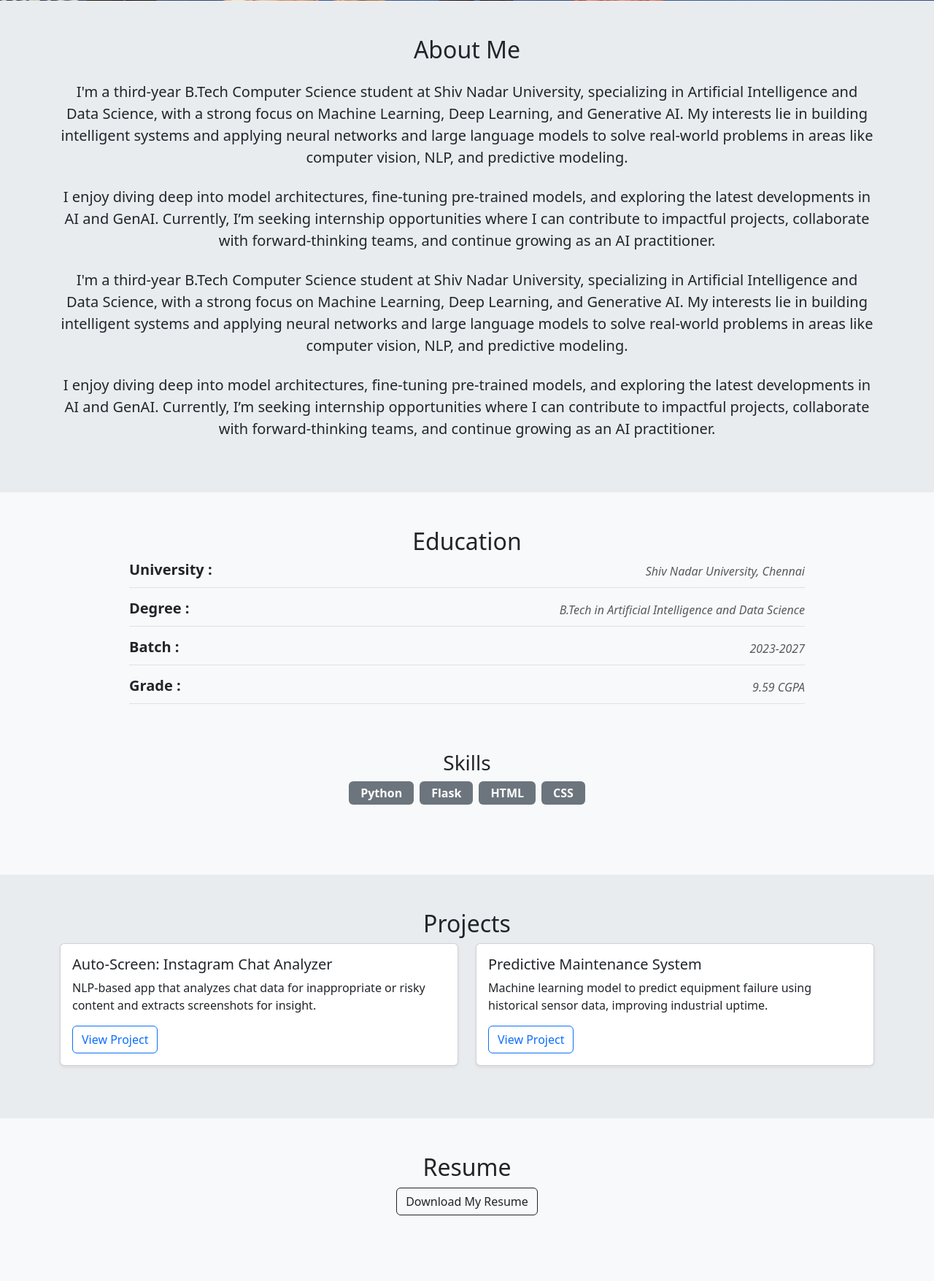
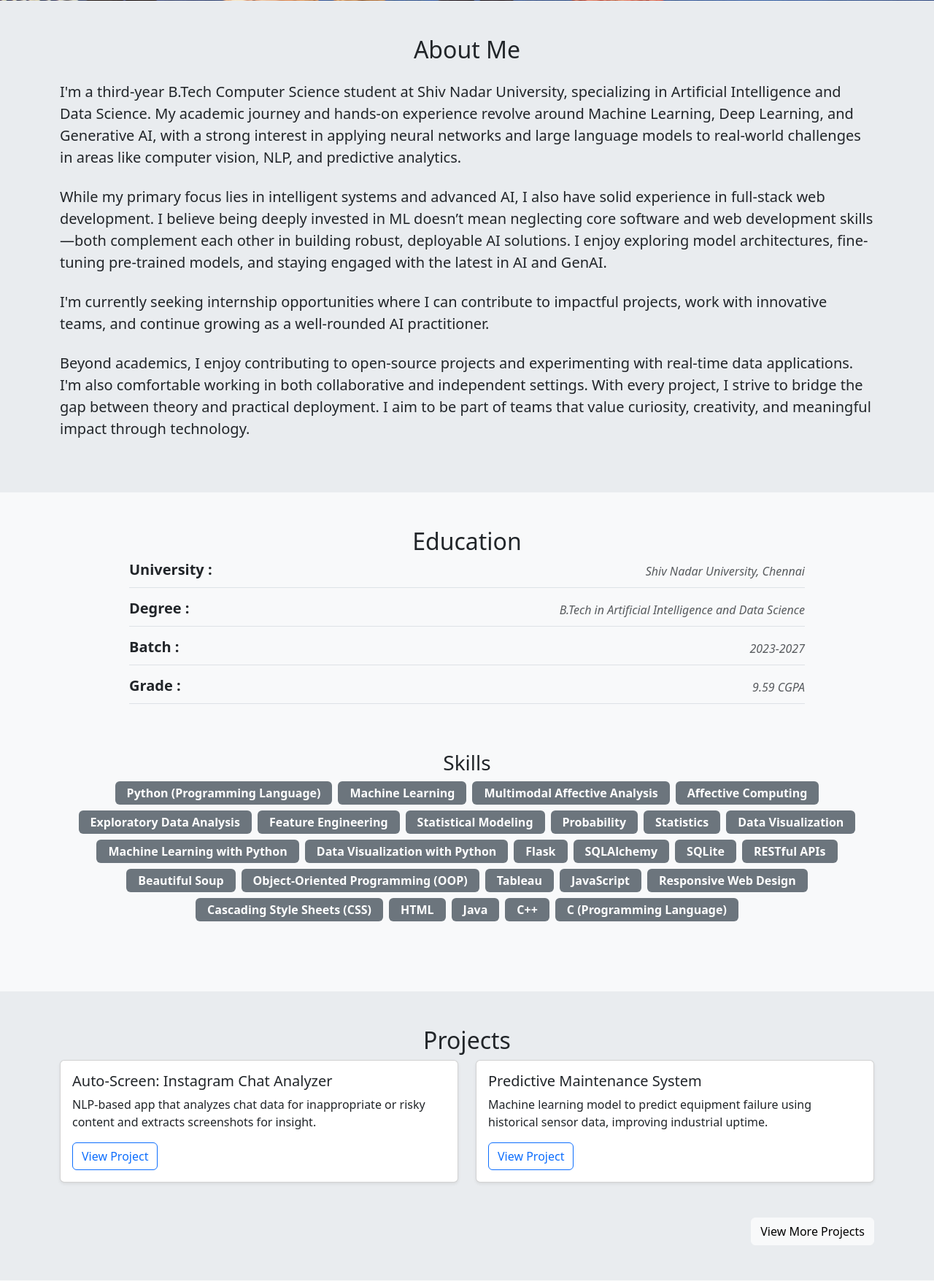
Before and after one commit to Yashwanth-Krishna-D/flask-application, a Flask app: page / in a window 1280 px wide. Shown: the part 739-2495 px from the top of the page at 73% size. Run offline with Flask 3, Linux system fonts and the light colour scheme.

Commit message:
Feature enhancement

```diff
--- a/app.py
+++ b/app.py
@@ -1,16 +1,16 @@
 ### Python Flask Application
 
-from flask import Flask, render_template, url_for
+from flask import Flask, render_template
 
 app = Flask(__name__)
 
-about_content = ["I'm a third-year B.Tech Computer Science student at Shiv Nadar University, specializing in Artificial Intelligence and Data Science, with a strong focus on Machine Learning, Deep Learning, and Generative AI. My interests lie in building intelligent systems and applying neural networks and large language models to solve real-world problems in areas like computer vision, NLP, and predictive modeling.",
+about_content = ["I'm a third-year B.Tech Computer Science student at Shiv Nadar University, specializing in Artificial Intelligence and Data Science. My academic journey and hands-on experience revolve around Machine Learning, Deep Learning, and Generative AI, with a strong interest in applying neural networks and large language models to real-world challenges in areas like computer vision, NLP, and predictive analytics.",
 
-              "I enjoy diving deep into model architectures, fine-tuning pre-trained models, and exploring the latest developments in AI and GenAI. Currently, I’m seeking internship opportunities where I can contribute to impactful projects, collaborate with forward-thinking teams, and continue growing as an AI practitioner.",
+"While my primary focus lies in intelligent systems and advanced AI, I also have solid experience in full-stack web development. I believe being deeply invested in ML doesn’t mean neglecting core software and web development skills—both complement each other in building robust, deployable AI solutions. I enjoy exploring model architectures, fine-tuning pre-trained models, and staying engaged with the latest in AI and GenAI.",
 
-                "I'm a third-year B.Tech Computer Science student at Shiv Nadar University, specializing in Artificial Intelligence and Data Science, with a strong focus on Machine Learning, Deep Learning, and Generative AI. My interests lie in building intelligent systems and applying neural networks and large language models to solve real-world problems in areas like computer vision, NLP, and predictive modeling.",
+" I'm currently seeking internship opportunities where I can contribute to impactful projects, work with innovative teams, and continue growing as a well-rounded AI practitioner.",
 
-                "I enjoy diving deep into model architectures, fine-tuning pre-trained models, and exploring the latest developments in AI and GenAI. Currently, I’m seeking internship opportunities where I can contribute to impactful projects, collaborate with forward-thinking teams, and continue growing as an AI practitioner."]
+"Beyond academics, I enjoy contributing to open-source projects and experimenting with real-time data applications. I'm also comfortable working in both collaborative and independent settings. With every project, I strive to bridge the gap between theory and practical deployment. I aim to be part of teams that value curiosity, creativity, and meaningful impact through technology."]
 
 education_content = {
   "University :": "Shiv Nadar University, Chennai",
@@ -19,7 +19,35 @@ education_content = {
   "Grade :": "9.59 CGPA"
 }
 
-skills_content = ['Python', 'Flask', 'HTML', 'CSS']
+skills_content = [
+    "Python (Programming Language)",
+    "Machine Learning",
+    "Multimodal Affective Analysis",
+    "Affective Computing",
+    "Exploratory Data Analysis",
+    "Feature Engineering",
+    "Statistical Modeling",
+    "Probability",
+    "Statistics",
+    "Data Visualization",
+    "Machine Learning with Python",
+    "Data Visualization with Python",
+    "Flask",
+    "SQLAlchemy",
+    "SQLite",
+    "RESTful APIs",
+    "Beautiful Soup",
+    "Object-Oriented Programming (OOP)",
+    "Tableau",
+    "JavaScript",
+    "Responsive Web Design",
+    "Cascading Style Sheets (CSS)",
+    "HTML",
+    "Java",
+    "C++",
+    "C (Programming Language)"
+]
+
 
 project_content = []
 
--- a/templates/about.html
+++ b/templates/about.html
@@ -2,7 +2,7 @@
   <div class="container">
     <h2 class="text-center section-title mb-4">About Me</h2>
     {% for para in about %}
-      <p class="fs-5 text-center my-4">{{ para }}</p>
+      <p class="fs-5 text-start my-4">{{ para }}</p>
     {% endfor %}
   </div>
 </section>
--- a/templates/contact.html
+++ b/templates/contact.html
@@ -2,6 +2,21 @@
   <div class="container">
     <h2 class="section-title">Get in Touch</h2>
     <p class="lead">Open to collaboration, projects, and meaningful conversations.</p>
-    <a href="mailto:yashwanth@example.com" class="btn btn-primary btn-lg"><i class="bi bi-envelope-fill me-2"></i>Contact Me</a>
+
+    <a href="mailto:yashwanth23110541@snuchennai.edu.in" class="btn btn-primary btn-lg m-2">
+      <i class="bi bi-envelope-fill me-2"></i> Outlook
+    </a>
+
+    <a href="https://www.linkedin.com/in/yashwanth-krishna-devendran" target="_blank" class="btn btn-primary btn-lg m-2">
+      <i class="bi bi-linkedin me-2"></i> LinkedIn
+    </a>
+
+    <a href="https://wa.me/9344650385" target="_blank" class="btn btn-primary btn-lg m-2">
+      <i class="bi bi-whatsapp me-2"></i> WhatsApp
+    </a>
+
+    <a href="https://github.com/Yashwanth-Krishna-D" target="_blank" class="btn btn-primary btn-lg m-2">
+      <i class="bi bi-github me-2"></i> GitHub
+    </a>
   </div>
 </section>
--- a/templates/projects.html
+++ b/templates/projects.html
@@ -11,6 +11,7 @@
           </div>
         </div>
       </div>
+
       <div class="col-md-6 mb-4">
         <div class="card shadow-sm">
           <div class="card-body">
@@ -20,6 +21,11 @@
           </div>
         </div>
       </div>
+
+      <div class="d-flex justify-content-end mt-4">
+        <a href="https://github.com/Yashwanth-Krishna-D" class="btn btn-light btn-md"> View More Projects </a>
+      </div>
+
     </div>
   </div>
 </section>
--- a/templates/resume.html
+++ b/templates/resume.html
@@ -1,6 +1,6 @@
 <section id="resume" class="py-5 bg-light text-center">
   <div class="container">
     <h2 class="section-title">Resume</h2>
-    <a href="static/Yashwanth_Resume.pdf" class="btn btn-outline-dark" download>Download My Resume</a>
+    <a href="static/resume/Resume.pdf" class="btn btn-outline-dark" download>Download My Resume</a>
   </div>
 </section>
```
Also changed, not shown: 1 other file.
